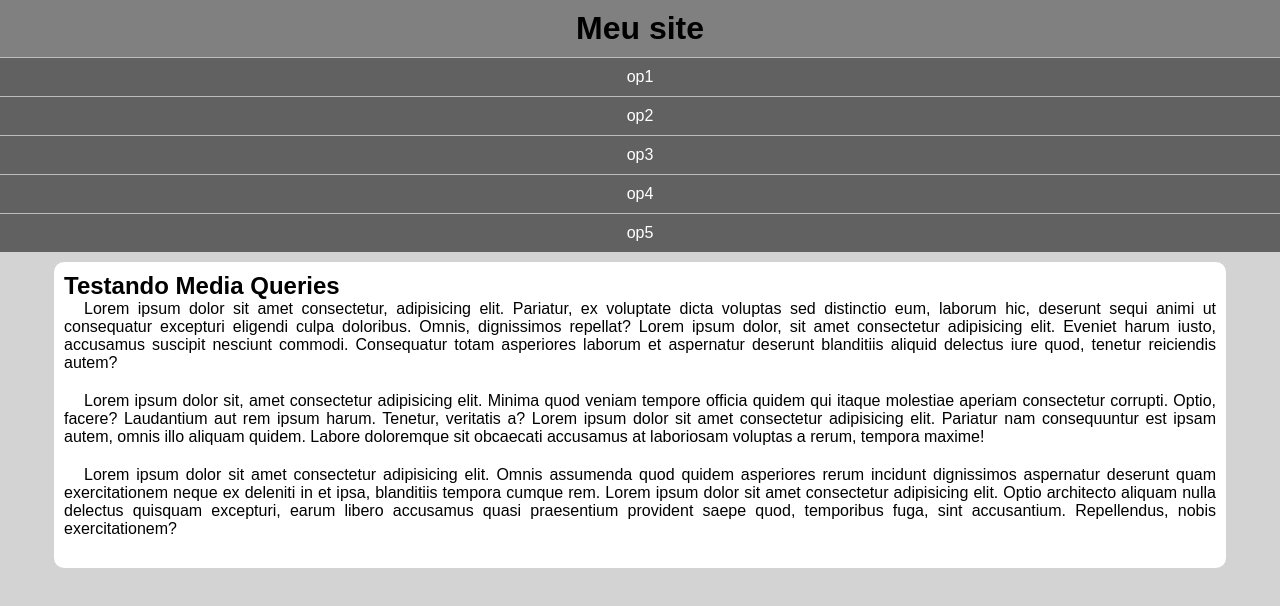
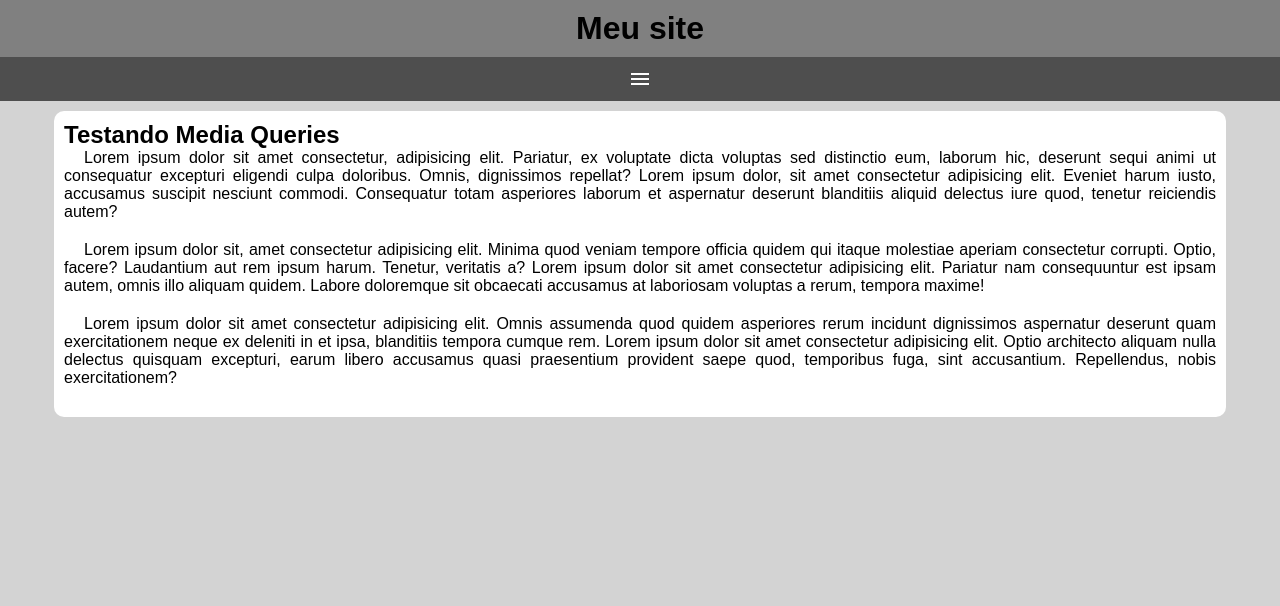
Before and after one commit to JosueLeandro-J/html-css, a plain HTML site: page exercícios/ex026/mq005/index.html in a window 1280 px wide. Drawn offline with nearby package versions, Linux system fonts and the light colour scheme.

Commit message:
menu hamburguinho

```diff
--- a/exercícios/ex026/mq005/estilos/style.css
+++ b/exercícios/ex026/mq005/estilos/style.css
@@ -18,9 +18,21 @@ header > h1{
     padding: 10px;
     text-align: center;
 }
+span#burguer{
+    background-color: rgb(78, 78, 78);
+    display: block;
+    color: white;
+    text-align: center;
+    padding: 10px;
+    cursor: pointer;
+}
+span#burguer:hover{
+    background-color: white;
+    color: black;
+}
 
 nav{
-    display: block;
+    display: none;
 }
 
 nav > ul{
--- a/exercícios/ex026/mq005/index.html
+++ b/exercícios/ex026/mq005/index.html
@@ -1,15 +1,19 @@
 <!DOCTYPE html>
 <html lang="pt-br">
+
 <head>
     <meta charset="UTF-8">
     <meta name="viewport" content="width=device-width, initial-scale=1.0">
     <title>Media Query</title>
+    <link href="https://fonts.googleapis.com/css2?family=Material+Symbols+Outlined" rel="stylesheet" />
     <link rel="stylesheet" href="estilos/style.css">
 </head>
+
 <body>
     <header>
         <h1>Meu site</h1>
-        <nav>
+        <span id="burguer" class="material-symbols-outlined" onclick="clickMenu()">menu</span>
+        <nav id="itens">
             <ul>
                 <li><a href="#">op1</a></li>
                 <li><a href="#">op2</a></li>
@@ -26,12 +30,38 @@
         <article>
             <h2>Testando Media Queries</h2>
 
-            <p>Lorem ipsum dolor sit amet consectetur, adipisicing elit. Pariatur, ex voluptate dicta voluptas sed distinctio eum, laborum hic, deserunt sequi animi ut consequatur excepturi eligendi culpa doloribus. Omnis, dignissimos repellat? Lorem ipsum dolor, sit amet consectetur adipisicing elit. Eveniet harum iusto, accusamus suscipit nesciunt commodi. Consequatur totam asperiores laborum et aspernatur deserunt blanditiis aliquid delectus iure quod, tenetur reiciendis autem?</p>
-            <p>Lorem ipsum dolor sit, amet consectetur adipisicing elit. Minima quod veniam tempore officia quidem qui itaque molestiae aperiam consectetur corrupti. Optio, facere? Laudantium aut rem ipsum harum. Tenetur, veritatis a? Lorem ipsum dolor sit amet consectetur adipisicing elit. Pariatur nam consequuntur est ipsam autem, omnis illo aliquam quidem. Labore doloremque sit obcaecati accusamus at laboriosam voluptas a rerum, tempora maxime!</p>
-            <p>Lorem ipsum dolor sit amet consectetur adipisicing elit. Omnis assumenda quod quidem asperiores rerum incidunt dignissimos aspernatur deserunt quam exercitationem neque ex deleniti in et ipsa, blanditiis tempora cumque rem. Lorem ipsum dolor sit amet consectetur adipisicing elit. Optio architecto aliquam nulla delectus quisquam excepturi, earum libero accusamus quasi praesentium provident saepe quod, temporibus fuga, sint accusantium. Repellendus, nobis exercitationem?</p>
+                <p>Lorem ipsum dolor sit amet consectetur, adipisicing elit. Pariatur, ex voluptate dicta voluptas sed
+                distinctio eum, laborum hic, deserunt sequi animi ut consequatur excepturi eligendi culpa doloribus.
+                Omnis, dignissimos repellat? Lorem ipsum dolor, sit amet consectetur adipisicing elit. Eveniet harum
+                iusto, accusamus suscipit nesciunt commodi. Consequatur totam asperiores laborum et aspernatur deserunt
+                blanditiis aliquid delectus iure quod, tenetur reiciendis autem?</p>
+                <p>Lorem ipsum dolor sit, amet consectetur adipisicing elit. Minima quod veniam tempore officia quidem qui
+                itaque molestiae aperiam consectetur corrupti. Optio, facere? Laudantium aut rem ipsum harum. Tenetur,
+                veritatis a? Lorem ipsum dolor sit amet consectetur adipisicing elit. Pariatur nam consequuntur est
+                ipsam autem, omnis illo aliquam quidem. Labore doloremque sit obcaecati accusamus at laboriosam voluptas
+                a rerum, tempora maxime!</p>
+                <p>Lorem ipsum dolor sit amet consectetur adipisicing elit. Omnis assumenda quod quidem asperiores rerum
+                incidunt dignissimos aspernatur deserunt quam exercitationem neque ex deleniti in et ipsa, blanditiis
+                tempora cumque rem. Lorem ipsum dolor sit amet consectetur adipisicing elit. Optio architecto aliquam
+                nulla delectus quisquam excepturi, earum libero accusamus quasi praesentium provident saepe quod,
+                temporibus fuga, sint accusantium. Repellendus, nobis exercitationem?</p>
         </article>
 
     </main>
 
+    <script>
+        function clickMenu() {
+            if(itens.style.display == 'block'){
+                itens.style.display = 'none'
+            }else{
+                itens.style.display = 'block'
+            }
+
+
+        }
+
+    </script>
+
 </body>
+
 </html>
```
